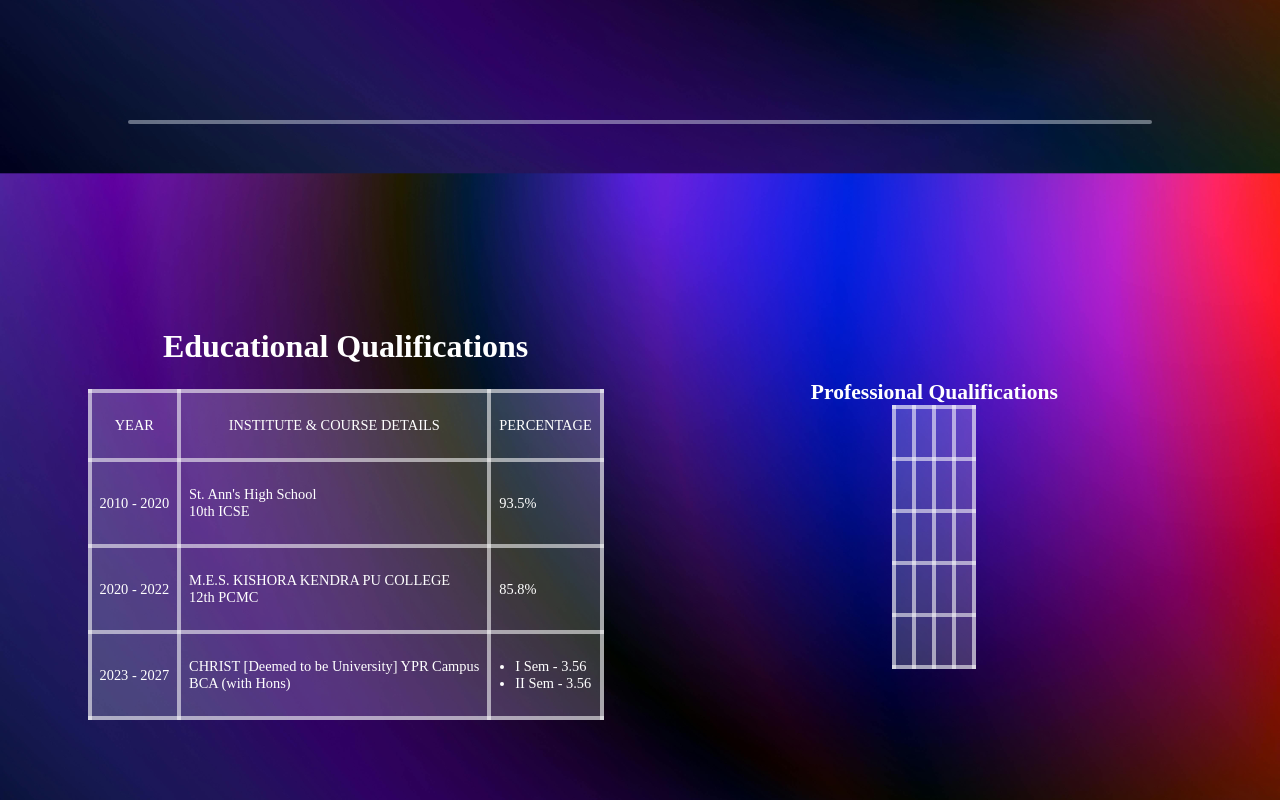
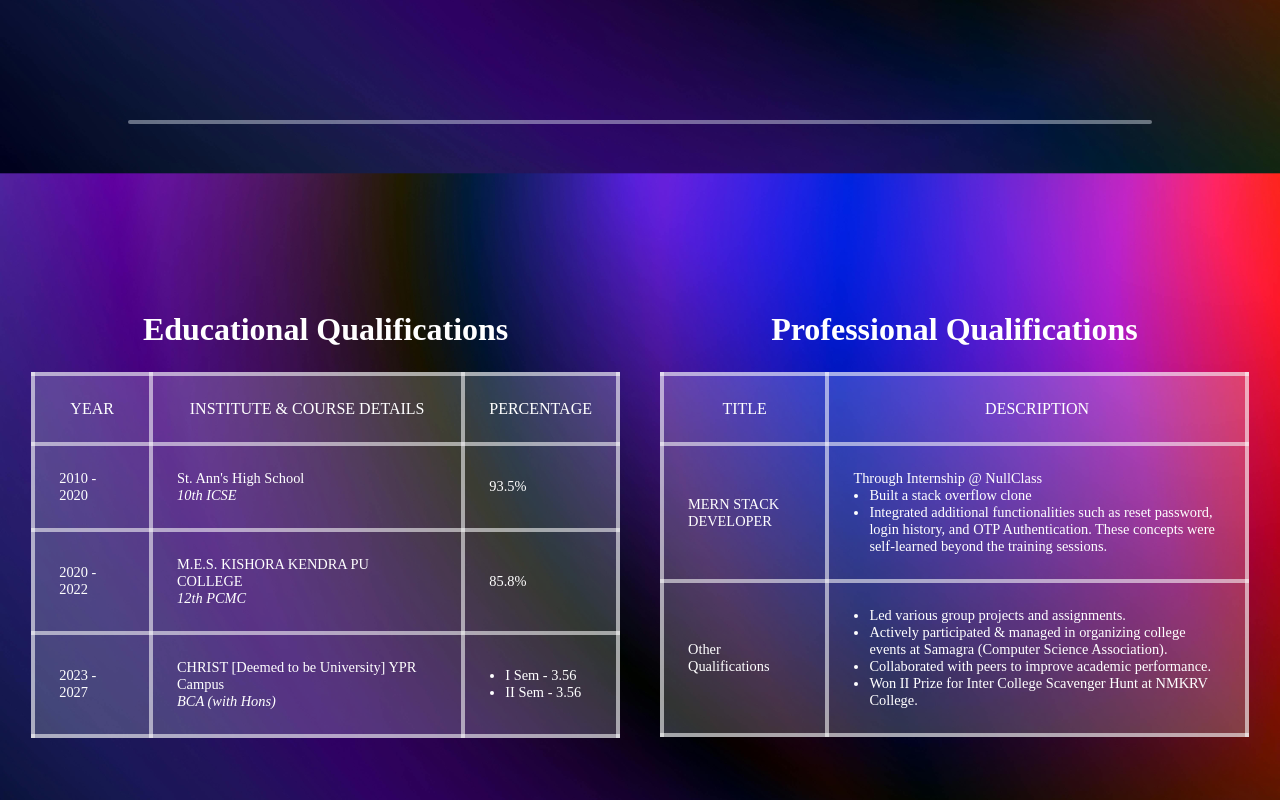
Before and after one commit to 6ft-alien/portfolio, a plain HTML site: page index.html in a window 1280 px wide. Shown: the part 680-1480 px from the top of the page. Drawn offline with Linux system fonts and the light colour scheme.

Commit message:
Updated Professional Qualifications

```diff
--- a/index.html
+++ b/index.html
@@ -37,17 +37,17 @@
                 </tr>
                 <tr>
                     <td>2010 - 2020</td>
-                    <td>St. Ann's High School<br/>10th ICSE</td>
+                    <td>St. Ann's High School<br/><i>10th ICSE</i></td>
                     <td>93.5%</td>
                 </tr>
                 <tr>
                     <td>2020 - 2022</td>
-                    <td>M.E.S. KISHORA KENDRA PU COLLEGE<br/>12th PCMC</td>
+                    <td>M.E.S. KISHORA KENDRA PU COLLEGE<br/><i>12th PCMC</i></td>
                     <td>85.8%</td>
                 </tr>
                 <tr>
                     <td>2023 - 2027</td>
-                    <td>CHRIST [Deemed to be University] YPR Campus<br/>BCA (with Hons)</td>
+                    <td>CHRIST [Deemed to be University] YPR Campus<br/><i>BCA (with Hons)</i></td>
                     <td>
                         <ul>
                             <li>I Sem - 3.56</li>
@@ -60,30 +60,32 @@
         <div id="Professional">
             <h1>Professional Qualifications</h1>
             <table id="professionaltable">
-                <th>
-                    <td></td>
-                    <td></td>
-                    <td></td>
-                </th>
                 <tr>
-                    <td></td>
-                    <td></td>
-                    <td></td>
+                    <th>TITLE</th>
+                    <th>DESCRIPTION</th>
                 </tr>
                 <tr>
-                    <td></td>
-                    <td></td>
-                    <td></td>
+                    <td>MERN STACK DEVELOPER</td>
+                    <td>Through Internship @ NullClass
+                        <ul>
+                            <li>Built a stack overflow clone</li>
+                            <li>Integrated additional functionalities such as reset password, login
+                                history, and OTP Authentication. These concepts were self-learned
+                                beyond the training sessions.</li>
+                        </ul>
+                    </td>
                 </tr>
                 <tr>
-                    <td></td>
-                    <td></td>
-                    <td></td>
-                </tr>
-                <tr>
-                    <td></td>
-                    <td></td>
-                    <td></td>
+                    <td>Other Qualifications</td>
+                    <td>
+                        <ul>
+                            <li>Led various group projects and assignments.</li>
+                            <li>Actively participated & managed in organizing college events at
+                                Samagra (Computer Science Association).</li>
+                            <li> Collaborated with peers to improve academic performance.</li>
+                            <li>Won II Prize for Inter College Scavenger Hunt at NMKRV College.</li>
+                        </ul>
+                    </td>
                 </tr>
             </table>
         </div>
--- a/styles.css
+++ b/styles.css
@@ -95,6 +95,7 @@ hr{
     align-items: center;
     justify-content: center;
     width: 100%;
+    gap: 5vh;
 }
 #Educational, #Professional {
     display: flex;
@@ -105,10 +106,10 @@ hr{
     font-size: 1.8vh;
     transition: 1s cubic-bezier(0.075, 0.82, 0.165, 1);
 }
-#Educational:hover{
+#Educational:hover, #Professional:hover{
     scale: 1.02;
 }
-#Educational h1{
+#Educational h1, #Professional h1{
     margin-bottom: 3vh;
     font-size: 4vh;
 }
@@ -121,15 +122,18 @@ hr{
     transition: 1s cubic-bezier(0.075, 0.82, 0.165, 1);
     border-collapse: collapse;
 }
-#educationaltable:hover{
+#educationaltable:hover, #professionaltable:hover{
     box-shadow: 0 0 15vh rgba(240, 248, 255, 0.281);
     scale: 1.02;
 }
 td,th,tr {
     font-weight: 400;
-    padding: 3vh 1vh;
+    padding: 3vh 3vh;
     border: 0.5vh solid rgba(255, 255, 255, 0.562);
     transition: 1s cubic-bezier(0.075, 0.82, 0.165, 1);
+}
+th{
+    font-size: 2vh;
 }
 td {
     font-weight: 300;
```
